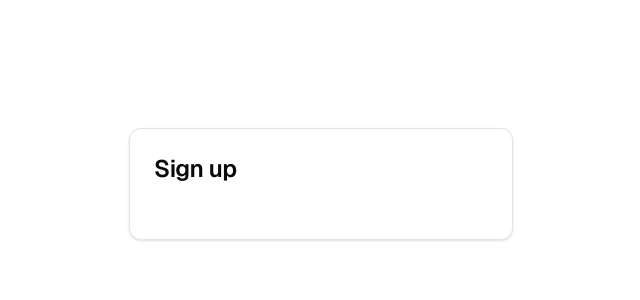
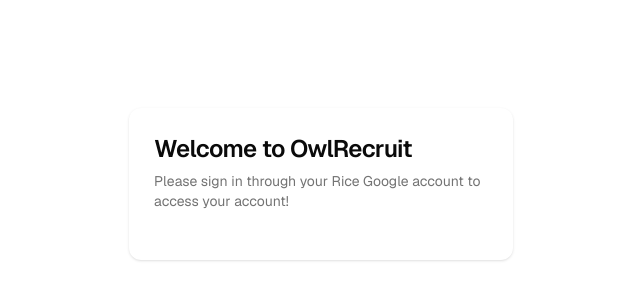
Before and after one commit to rice-apps/owlrecruit, a Next.js app: page /auth/sign-up in a window 1280 px wide. Shown: the part 216-516 px from the top of the page, without its empty margins (319-959 px from the left). Built offline with nearby package versions, Linux system fonts and the light colour scheme; no server answers.

Commit message:
Made changes to google SSO button

```diff
--- a/app/auth/sign-up/sign-up-google.tsx
+++ b/app/auth/sign-up/sign-up-google.tsx
@@ -39,9 +39,9 @@
 
             <div className="g_id_signin"
                 data-type="standard"
-                data-shape="pill"
-                data-theme="filled_blue"
-                data-text="signin_with"
+                data-shape="rectangular"
+                data-theme="filled_white"
+                data-text="continue_with"
                 data-size="large"
                 data-logo_alignment="left">
             </div>
--- a/components/auth-button.tsx
+++ b/components/auth-button.tsx
@@ -18,11 +18,13 @@
     </div>
   ) : (
     <div className="flex gap-2">
-      <Button asChild size="sm" variant={"outline"}>
-        <Link href="/auth/login">Sign in</Link>
-      </Button>
+      { //Old Sign in button
+        //<Button asChild size="sm" variant={"outline"}>
+        // <Link href="/auth/login">Sign in</Link>
+        // </Button>
+      }
       <Button asChild size="sm" variant={"default"}>
-        <Link href="/auth/sign-up">Sign up</Link>
+        <Link href="/auth/sign-up">Sign in</Link>
       </Button>
     </div>
   );
--- a/components/sign-up-form.tsx
+++ b/components/sign-up-form.tsx
@@ -18,10 +18,10 @@
 
   return (
     <div className={cn("flex flex-col gap-6", className)} {...props}>
-      <Card>
+      <Card className="border border-transparent">
         <CardHeader>
-          <CardTitle className="text-2xl">Sign up</CardTitle>
-          <CardDescription></CardDescription>
+          <CardTitle className="text-2xl">Welcome to OwlRecruit</CardTitle>
+          <CardDescription className="text"> Please sign in through your Rice Google account to access your account! </CardDescription>
         </CardHeader>
         <CardContent>
           <SignUpGoogleBtn />
```
